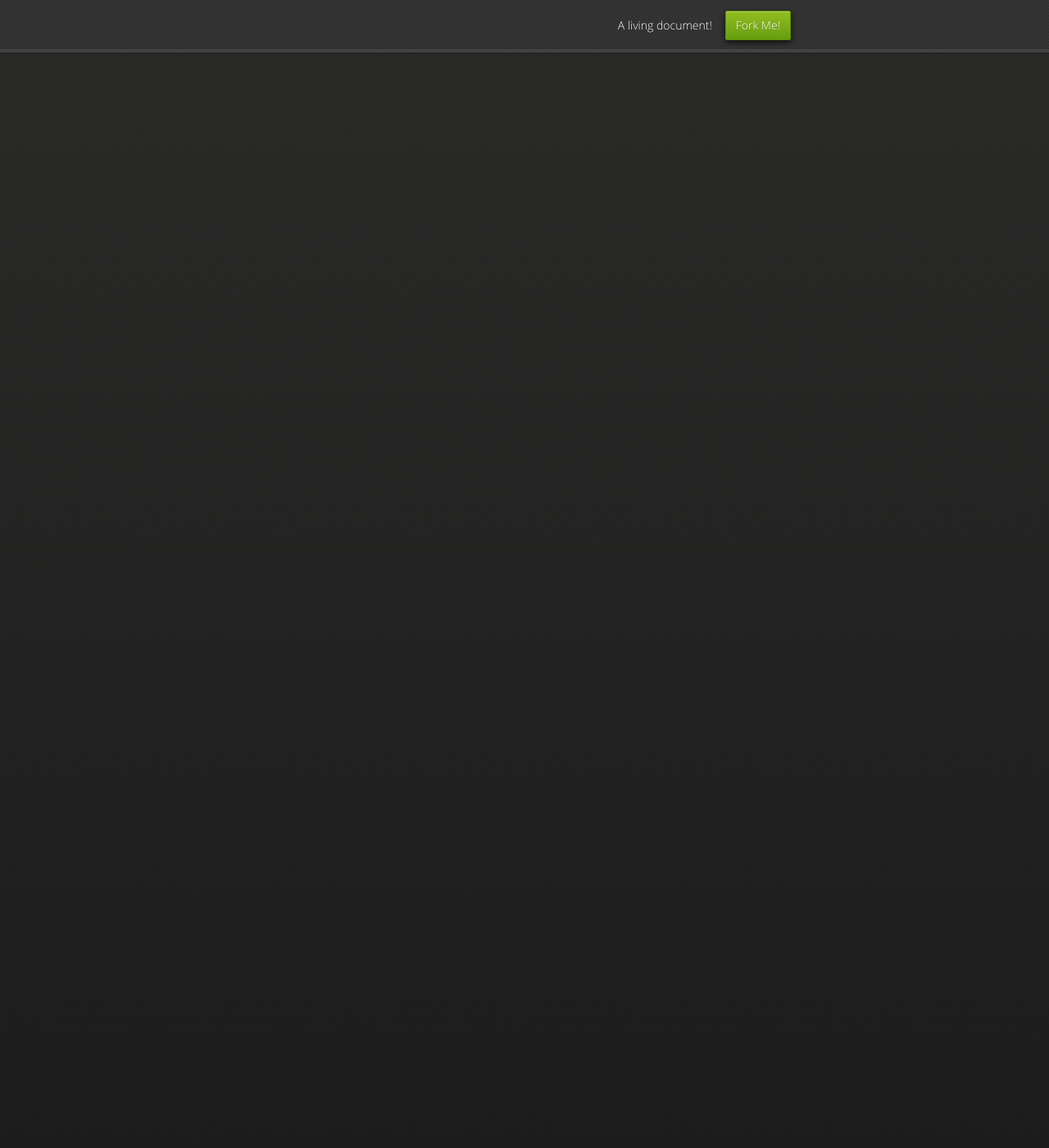
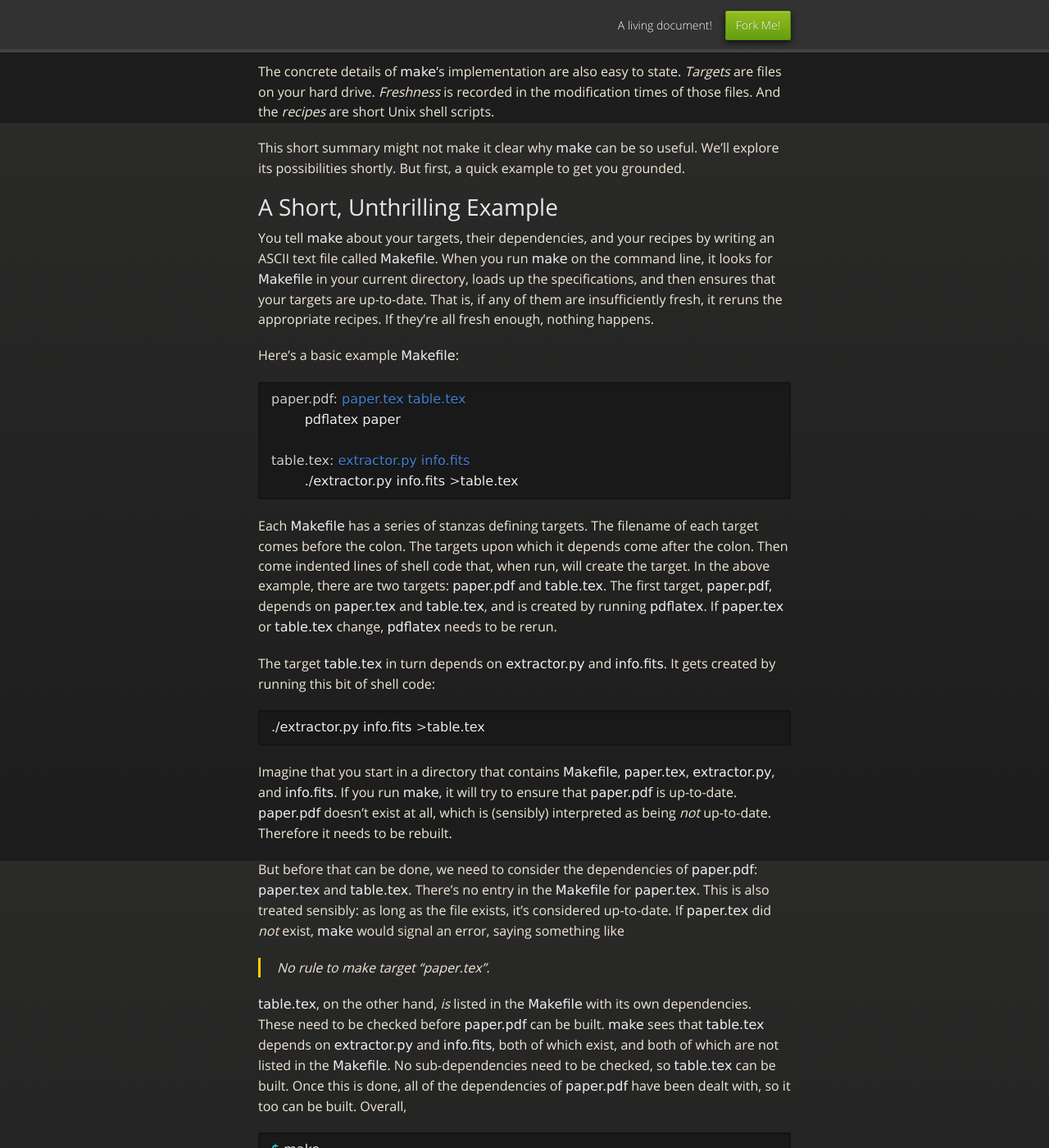
Before and after one commit to pkgw/make_for_scientists, a Jekyll site: the page built from index.md, in a window 1280 px wide and 1400 px high, scrolled down 750 px. Shown: the whole window at 82% size. Built offline with Jekyll 4.4.1, drawn with Linux system fonts in a browser that asks for light colours; nearby versions of some CDN libraries; Markdown is read by kramdown in place of the engine named in the settings; before the commit the page ends 900 px from its top, so only the background shows below that; some of the changed text lies outside the part shown.

Commit message:
Write a bit more actual content

```diff
--- a/index.md
+++ b/index.md
@@ -21,17 +21,118 @@ examples will just be tilted in a direction that might be less directly useful
 to you.
 
 
-The Big Picture
+What is “Make”?
 ===============
 
-`make` is a tool that ...
+`make` is a venerable Unix command-line tool. It makes things.
+
+You give `make` a set of *recipes*: “To make *A*, do *X*, then *Y*, then *Z*.”
+Make can execute those recipes for you. Anything that `make` makes, such as
+our metasyntactic *A*, is called a *target*.
+
+You also tell `make` about *dependencies* between targets: “*A* is derived
+from *B*. If *B* changes, *A* needs to be remade.” `make` can keep track of
+“freshness,” so that it knows which targets need to be remade and which don't.
+
+On an abstract level, that's really all there is to it.
+
+The concrete details of `make`'s implementation are also easy to state.
+*Targets* are files on your hard drive. *Freshness* is recorded in the
+modification times of those files. And the *recipes* are short Unix shell
+scripts.
+
+This short summary might not make it clear why `make` can be so useful. We'll
+explore its possibilities shortly. But first, a quick example to get you
+grounded.
 
 
-<h2 id="credits">Credits</h2>
+A Short, Unthrilling Example
+============================
+
+You tell `make` about your targets, their dependencies, and your recipes by
+writing an ASCII text file called `Makefile`. When you run `make` on the
+command line, it looks for `Makefile` in your current directory, loads up the
+specifications, and then ensures that your targets are up-to-date. That is, if
+any of them are insufficiently fresh, it reruns the appropriate recipes. If
+they're all fresh enough, nothing happens.
+
+Here's a basic example `Makefile`:
+
+{% highlight make %}
+paper.pdf: paper.tex table.tex
+	pdflatex paper
+
+table.tex: extractor.py info.fits
+	./extractor.py info.fits >table.tex
+{% endhighlight %}
+
+Each `Makefile` has a series of stanzas defining targets. The filename of each
+target comes before the colon. The targets upon which it depends come after
+the colon. Then come indented lines of shell code that, when run, will create
+the target. In the above example, there are two targets: `paper.pdf` and
+`table.tex`. The first target, `paper.pdf`, depends on `paper.tex` and
+`table.tex`, and is created by running `pdflatex`. If `paper.tex` or
+`table.tex` change, `pdflatex` needs to be rerun.
+
+The target `table.tex` in turn depends on `extractor.py` and `info.fits`. It
+gets created by running this bit of shell code:
+
+{% highlight bash %}
+./extractor.py info.fits >table.tex
+{% endhighlight %}
+
+Imagine that you start in a directory that contains `Makefile`, `paper.tex`,
+`extractor.py`, and `info.fits`. If you run `make`, it will try to ensure that
+`paper.pdf` is up-to-date. `paper.pdf` doesn't exist at all, which is (sensibly)
+interpreted as being *not* up-to-date. Therefore it needs to be rebuilt.
+
+But before that can be done, we need to consider the dependencies of
+`paper.pdf`: `paper.tex` and `table.tex`. There's no entry in the `Makefile`
+for `paper.tex`. This is also treated sensibly: as long as the file exists,
+it's considered up-to-date. If `paper.tex` did *not* exist, `make` would
+signal an error, saying something like
+
+> No rule to make target "paper.tex".
+
+`table.tex`, on the other hand, *is* listed in the `Makefile` with its own
+dependencies. These need to be checked before `paper.pdf` can be built. `make`
+sees that `table.tex` depends on `extractor.py` and `info.fits`, both of which
+exist, and both of which are not listed in the `Makefile`. No sub-dependencies
+need to be checked, so `table.tex` can be built. Once this is done, all of the
+dependencies of `paper.pdf` have been dealt with, so it too can be built.
+Overall,
+
+{% highlight bash %}
+$ make
+./extractor.py info.fits >table.tex
+pdflatex paper
+$
+{% endhighlight %}
+
+Imagine that we write up some amazing results in `paper.tex` and rerun `make`.
+What happens? The same evaluation from before is repeated. This time, however,
+`table.tex` exists, and none of its dependencies have been updated: the
+modification time of the file `table.tex` is newer than the times of
+`extractor.py` and `info.fits`. So we don't need to regenerate it. However,
+`paper.pdf` is a different story. It exists, and its dependencies exist, but
+it's out-of-date: `paper.tex` has a more recent modification time. Therefore,
+the `pdflatex` command *does* need to be rerun:
+
+{% highlight bash %}
+$ make
+pdflatex paper
+$
+{% endhighlight %}
+
+
+<h1 id="credits">Credits</h1>
 
 Contributors include:
 
 * [Peter K. G. Williams](http://newton.cx/~peter/)
+* Your name could be here! All you need to do to create your own modified
+  version of this tutorial is to [fork it on
+  GitHub](https://github.com/{{ page.ghlink }}).
 
 This site is hosted on [GitHub Pages](http://pages.github.com/). The site
 design is based on the [Midnight](https://github.com/mattgraham/Midnight)
```
